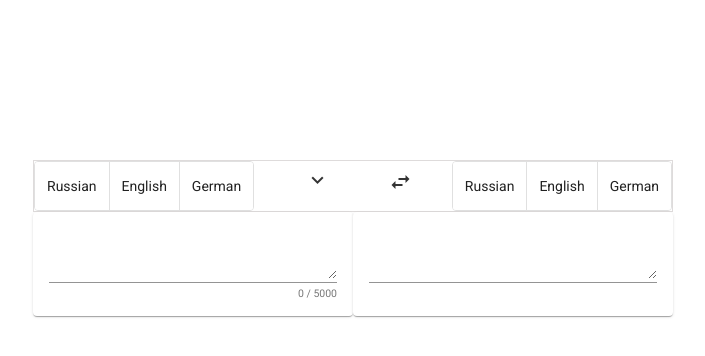
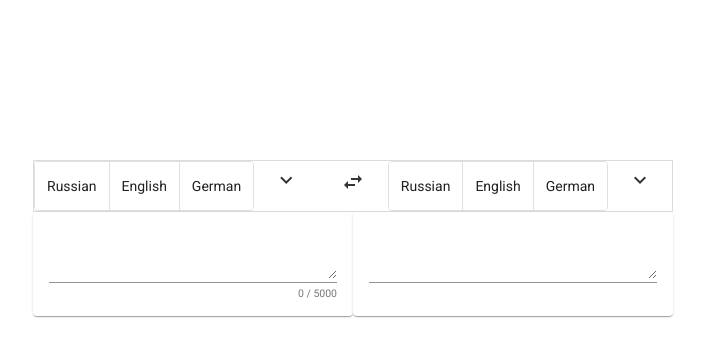
Before and after one commit to SvitlanaTanasiichuk/google-translate, an Angular app: page / in a window 1280 px wide. Shown: the top 356 px of the page, without its empty margins (287-992 px from the left). Built offline with nearby package versions, Linux system fonts and the light colour scheme.

Commit message:
updated button-toggle group component, add material module

```diff
--- a/src/app/translation/button-toggle-group/button-toggle-group.component.html
+++ b/src/app/translation/button-toggle-group/button-toggle-group.component.html
@@ -1,5 +1,28 @@
-<mat-button-toggle-group (change)="onChange($event)" [value]="language">
-  <mat-button-toggle value="{{option1.code}}">{{option1.name}}</mat-button-toggle>
-  <mat-button-toggle value="{{option2.code}}">{{option2.name}}</mat-button-toggle>
-  <mat-button-toggle value="{{option3.code}}">{{option3.name}}</mat-button-toggle>
+<mat-button-toggle-group (change)="onChange($event)">
+  <mat-button-toggle *ngFor="let language of defaultLanguages" [value]="language">{{language.name}}</mat-button-toggle>
 </mat-button-toggle-group>
+
+<div>
+<button mat-button (click)="toggleAutocomplete()"
+        matTooltip="Select language">
+  <i class="material-icons">keyboard_arrow_down</i>
+</button>
+<form *ngIf="showLanguagePanel">
+  <ng-container *ngIf="languages$ | async as languages">
+    <mat-form-field *ngIf="filteredOptions$ | async as filteredOptions">
+      <input type="text"
+             #matAutocompleteTrigger
+             placeholder="Pick one"
+             matInput
+             [formControl]="control"
+             [matAutocomplete]="auto" (keyup)="onAutocompleteKeyUp(matAutocompleteTrigger.value, languages)">
+      <mat-autocomplete #auto="matAutocomplete">
+        <mat-option *ngFor="let language of filteredOptions"
+                    [value]="language"
+                    (onSelectionChange)="onLanguageChange($event, 'sourceLng')"
+        >{{language.name}}</mat-option>
+      </mat-autocomplete>
+    </mat-form-field>
+  </ng-container>
+</form>
+</div>
--- a/src/app/translation/button-toggle-group/button-toggle-group.component.scss
+++ b/src/app/translation/button-toggle-group/button-toggle-group.component.scss
@@ -1,4 +1,9 @@
 :host {
   width: inherit;
   display: flex;
+
+  .mat-button-toggle-checked.mat-button-toggle-appearance-standard {
+    color: rgb(29 83 235 / 87%);
+    font-weight: 500;
+  }
 }
--- a/src/app/translation/button-toggle-group/button-toggle-group.component.ts
+++ b/src/app/translation/button-toggle-group/button-toggle-group.component.ts
@@ -1,6 +1,13 @@
-import { Component, EventEmitter, Input, OnInit, Output } from '@angular/core';
+import { Component, EventEmitter, Input, OnInit, Output, ViewChild } from '@angular/core';
+import { FormControl } from '@angular/forms';
+import { MatAutocompleteTrigger } from '@angular/material/autocomplete';
 import { MatButtonToggleChange } from '@angular/material/button-toggle';
+import { MatOptionSelectionChange } from '@angular/material/core';
+import { BehaviorSubject, Observable } from 'rxjs';
+import { tap } from 'rxjs/operators';
+import { DefaultLanguages } from '../defaultLanguages';
 import { Language } from '../language';
+import { TranslateService } from '../services/translate.service';
 
 @Component({
   selector: 'app-button-toggle-group',
@@ -8,20 +15,55 @@ import { Language } from '../language';
   styleUrls: ['./button-toggle-group.component.scss']
 })
 export class ButtonToggleGroupComponent implements OnInit {
-  @Input() language: Language;
-  @Output() selectedLanguage = new EventEmitter();
+  @Input() selectedLang: Language;
+  @Output() selectedLanguage = new EventEmitter<Language>();
+  @ViewChild('matAutocompleteTrigger', {read: MatAutocompleteTrigger}) trigger: MatAutocompleteTrigger;
 
-  option1: Language = {code: 'ru', name: 'Russian'};
-  option2: Language = {code: 'en', name: 'English'};
-  option3: Language = {code: 'de', name: 'German'};
 
-  constructor() { }
+  // sourceLng: Language;
+  // targetLng: Language;
+  control: FormControl = new FormControl();
+  showLanguagePanel = false;
+  filteredOptions$: Observable<Language[]>;
+  languages$: Observable<Language[]>;
+  private filteredOptionsSubject = new BehaviorSubject<Language[]>([]);
+  public defaultLanguages = DefaultLanguages;
+
+  constructor(private translateService: TranslateService) { }
 
   ngOnInit(): void {
+    this.filteredOptions$ = this.filteredOptionsSubject.asObservable();
+    this.getLanguages();
   }
 
   onChange(language: MatButtonToggleChange): void {
-    this.selectedLanguage.emit(language);
-    console.log('language', language);
+    this.selectedLanguage.emit(language.value);
+    console.log('language', language.value);
+  }
+
+  toggleAutocomplete(): void {
+    this.showLanguagePanel = !this.showLanguagePanel;
+  }
+
+  onAutocompleteKeyUp(searchText: string, languages: Language[]): void {
+    const lowerSearchText = searchText?.toLowerCase();
+
+    this.filteredOptionsSubject.next(
+      languages.filter(val =>
+        val.name.toLocaleLowerCase().includes(lowerSearchText)));
+  }
+
+  onLanguageChange(event: MatOptionSelectionChange): void {
+    if (!event.isUserInput) {
+      return;
+    }
+
+    this.selectedLanguage.emit(event.source.value);
+    console.log(event);
+  }
+
+  private getLanguages(): Observable<Language[]> {
+    return this.languages$ = this.translateService.getLanguages()
+      .pipe(tap(val => this.filteredOptionsSubject.next(val)));
   }
 }
--- a/src/app/translation/card/card.component.ts
+++ b/src/app/translation/card/card.component.ts
@@ -28,11 +28,14 @@ export class CardComponent implements OnInit, OnDestroy {
   }
 
   private getTranslation(): void {
+    console.log(this.sourceLng);
+    console.log(this.targetLng);
     this.translation$ = this.searchText$.pipe(
       filter(text => text.length >= 2),
       debounceTime(1000),
       distinctUntilChanged(),
-      switchMap(value => this.translateService.translate(value, this.sourceLng.code, this.targetLng.code),
+      switchMap(value =>
+          this.translateService.translate(value, this.sourceLng.code, this.targetLng.code),
       ),
     ).subscribe(res => this.translateService.updateText(res));
   }
--- /dev/null
+++ b/src/app/translation/defaultLanguages.ts
@@ -0,0 +1,5 @@
+export const DefaultLanguages = [
+  {code: 'ru', name: 'Russian'},
+  {code: 'en', name: 'English'},
+  {code: 'de', name: 'German'}
+];
--- a/src/app/translation/language-panel/language-panel.component.html
+++ b/src/app/translation/language-panel/language-panel.component.html
@@ -1,37 +1,12 @@
 <section>
   <div class="selection__block">
-    <app-button-toggle-group [language]="sourceLng" (selectedLanguage)="onLngSelect($event)"></app-button-toggle-group>
-    <div>
-
-      <button mat-button (click)="toggleAutocomplete()"
-              matTooltip="Select language">
-        <i class="material-icons">keyboard_arrow_down</i>
-      </button>
-      <form *ngIf="showLanguagePanel">
-        <ng-container *ngIf="languages$ | async as languages">
-          <mat-form-field *ngIf="filteredOptions$ | async as filteredOptions">
-            <input type="text"
-                   #matAutocompleteTrigger
-                   placeholder="Pick one"
-                   matInput
-                   [formControl]="control"
-                   [matAutocomplete]="auto" (keyup)="onAutocompleteKeyUp(matAutocompleteTrigger.value, languages)">
-            <mat-autocomplete #auto="matAutocomplete">
-              <mat-option *ngFor="let language of filteredOptions"
-                          [value]="language"
-                          (onSelectionChange)="onLanguageChange($event, 'sourceLng')"
-              >{{language.name}}</mat-option>
-            </mat-autocomplete>
-          </mat-form-field>
-        </ng-container>
-      </form>
-    </div>
+    <app-button-toggle-group [selectedLang]="sourceLng" (selectedLanguage)="onLngSelect($event, 'sourceLng')"></app-button-toggle-group>
 
     <button (click)="changeSourceLng()" mat-icon-button matTooltip="Change languages">
       <mat-icon>swap_horiz</mat-icon>
     </button>
 
-    <app-button-toggle-group [language]="targetLng"></app-button-toggle-group>
+    <app-button-toggle-group [selectedLang]="targetLng" (selectedLanguage)="onLngSelect($event, 'targetLng')"></app-button-toggle-group>
   </div>
 
   <div class="translation__block">
--- a/src/app/translation/language-panel/language-panel.component.scss
+++ b/src/app/translation/language-panel/language-panel.component.scss
@@ -1,3 +1,6 @@
+section {
+  min-width: 45em;
+
   .selection {
     &__block {
       display: flex;
@@ -11,8 +14,4 @@
       display: flex;
     }
   }
-
-.mat-button-toggle-checked.mat-button-toggle-appearance-standard {
-  color: rgb(29 83 235 / 87%);
-  font-weight: 500;
 }
--- a/src/app/translation/language-panel/language-panel.component.ts
+++ b/src/app/translation/language-panel/language-panel.component.ts
@@ -1,11 +1,6 @@
-import { Component, OnInit, ViewChild } from '@angular/core';
-import { FormControl } from '@angular/forms';
-import { MatAutocompleteTrigger } from '@angular/material/autocomplete';
-import { MatOptionSelectionChange } from '@angular/material/core';
-import { BehaviorSubject, Observable } from 'rxjs';
-import { tap } from 'rxjs/operators';
+import { Component, OnInit } from '@angular/core';
+import { DefaultLanguages } from '../defaultLanguages';
 import { Language } from '../language';
-import { TranslateService } from '../services/translate.service';
 
 @Component({
   selector: 'app-language-panel',
@@ -13,50 +8,13 @@ import { TranslateService } from '../services/translate.service';
   styleUrls: ['./language-panel.component.scss'],
 })
 export class LanguagePanelComponent implements OnInit {
-  @ViewChild('matAutocompleteTrigger', {read: MatAutocompleteTrigger}) trigger: MatAutocompleteTrigger;
+  sourceLng: Language = DefaultLanguages[0];
+  targetLng: Language = DefaultLanguages[1];
 
-  filteredOptions$: Observable<Language[]>;
-  languages$: Observable<Language[]>;
-  showLanguagePanel = false;
-  control: FormControl = new FormControl();
-  sourceLng: Language;
-  targetLng: Language;
-
-  private filteredOptionsSubject = new BehaviorSubject<Language[]>([]);
-
-  constructor(private translateService: TranslateService) {
+  constructor() {
   }
 
   ngOnInit(): void {
-    this.filteredOptions$ = this.filteredOptionsSubject.asObservable();
-    this.getLanguages();
-  }
-
-  private getLanguages(): Observable<Language[]> {
-    return this.languages$ = this.translateService.getLanguages()
-      .pipe(tap(val => this.filteredOptionsSubject.next(val)));
-  }
-
-  onLanguageChange(event: MatOptionSelectionChange, data: string): void {
-    if (!event.isUserInput) {
-      return;
-    }
-
-    if (data === 'sourceLng') {
-      this.sourceLng = event.source.value;
-    }
-
-    if (data === 'targetLng') {
-      this.targetLng = event.source.value;
-    }
-
-    const jsonData = JSON.stringify(event.source.value);
-    this.setToLocalStorage(data, jsonData);
-    console.log(event);
-  }
-
-  setToLocalStorage(value: string, data: string): void {
-    localStorage.setItem(value, data);
   }
 
   changeSourceLng(): void {
@@ -66,19 +24,22 @@ export class LanguagePanelComponent implements OnInit {
     this.sourceLng = oldTarget;
   }
 
-  toggleAutocomplete(): void {
-    this.showLanguagePanel = !this.showLanguagePanel;
+  onLngSelect(data: Language, value: string): void {
+    if (value === 'sourceLng') {
+      this.sourceLng = data;
+    } else {
+      this.targetLng = data;
+    }
+
+    this.setToLocalStorage(value, JSON.stringify(data));
+    console.log(86, data, value);
   }
 
-  onAutocompleteKeyUp(searchText: string, languages: Language[]): void {
-    const lowerSearchText = searchText?.toLowerCase();
-
-    this.filteredOptionsSubject.next(
-      languages.filter(val =>
-        val.name.toLocaleLowerCase().includes(lowerSearchText)));
+  private setToLocalStorage(value: string, data: string): void {
+    localStorage.setItem(value, data);
   }
 
-  onLngSelect(event: Event): void {
-    console.log(86, event);
+  private getFromLocalStorage(value: string): void {
+    localStorage.getItem(value);
   }
 }
```
Also changed, not shown: src/app/app.module.ts (+2 -24 lines), src/app/material/material.module.ts (added, +43 -0 lines). Lines whose indentation alone changed are shown as unchanged.
